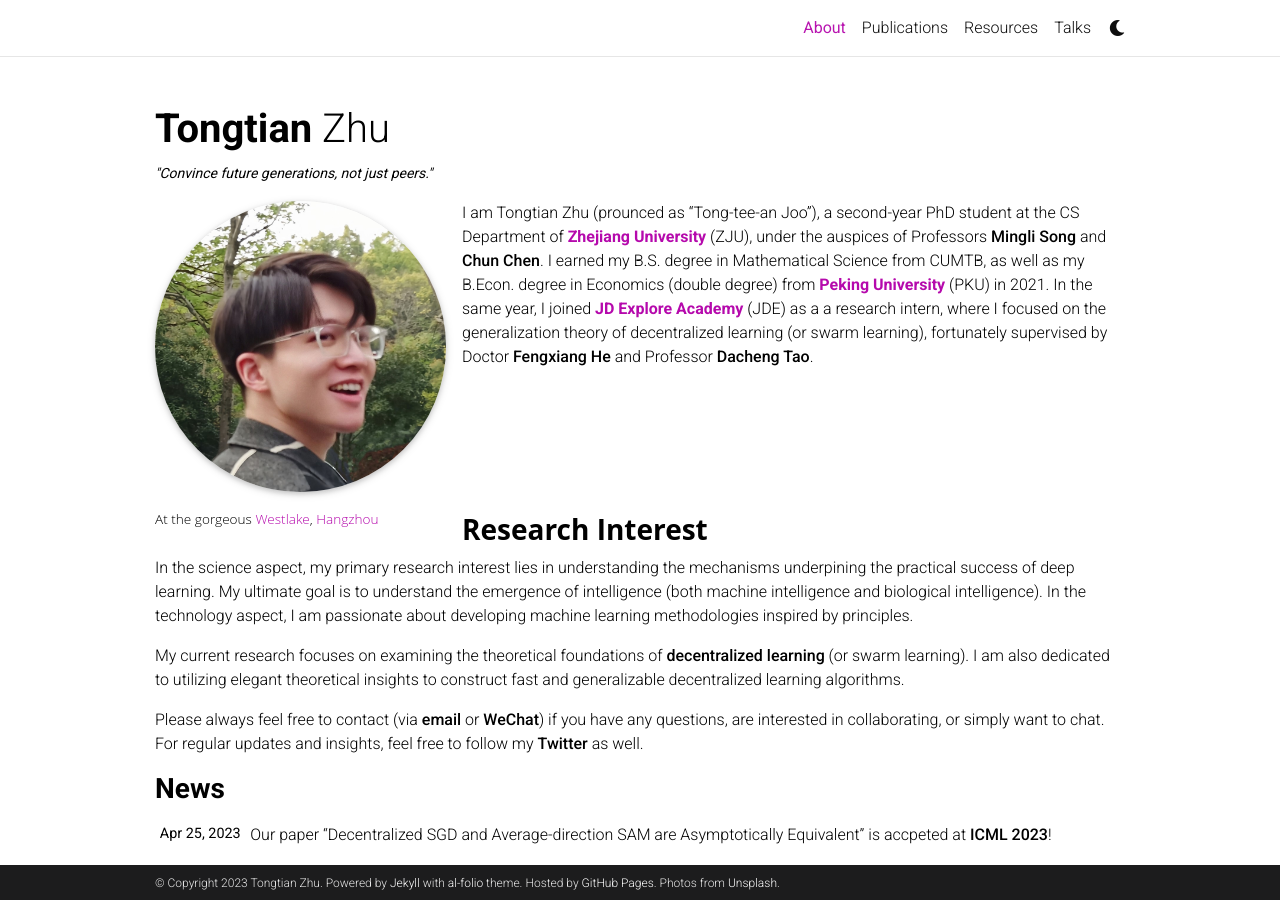
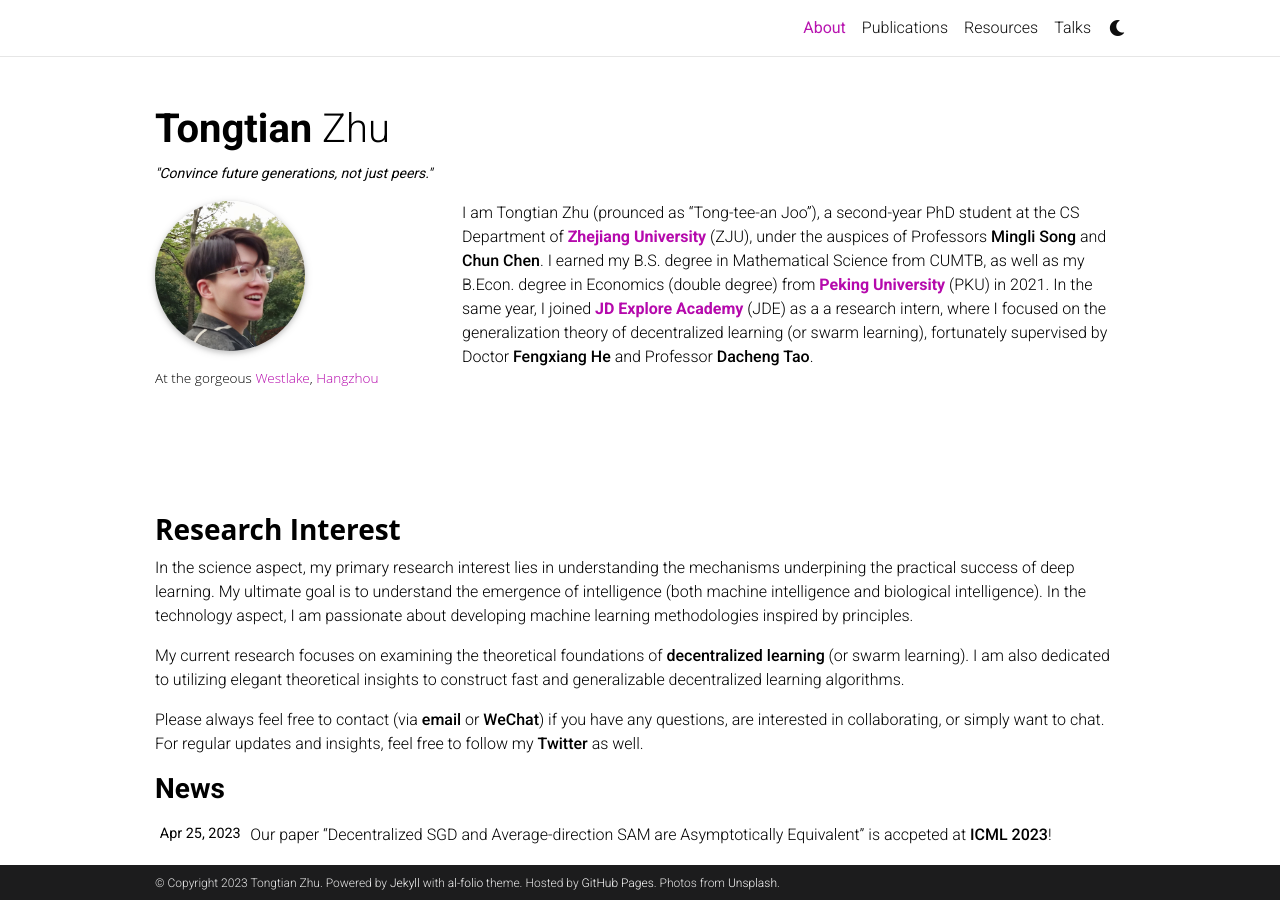
Before and after one commit to Raiden-Zhu/Raiden-Zhu.github.io, a Jekyll site: the page built from _pages/about.md, in a window 1280 px wide and 900 px high. Built offline with Jekyll 4.4.1, drawn with Linux system fonts in a browser that asks for light colours; full-size pictures stand in for the smaller copies a plugin makes; comment, search, counter and statistics services are not loaded; a style sheet for code colours, icons or effects is not loaded.

Commit message:
Update figure.html

```diff
--- a/_includes/figure.html
+++ b/_includes/figure.html
@@ -17,8 +17,8 @@
     <img
       src="{{ include.path | relative_url }}"
       {% if include.class %}class="{{ include.class }}"{% endif %}
-      {% if include.width %}width="{{ include.width }}"{% else %}width=150px{% endif %}
-      {% if include.height %}height="{{ include.height }}"{% else %}height=150px{% endif %}
+      {% if include.width %}width="{{ include.width }}"{% else %}width="auto"{% endif %}
+      {% if include.height %}height="{{ include.height }}"{% else %}height="auto"{% endif %}
       {% if include.min-width %}min-width="{{ include.min-width }}"{% endif %}
       {% if include.min-height %}min-height="{{ include.min-height }}"{% endif %}
       {% if include.max-width %}max-width="{{ include.max-width }}"{% endif %}
@@ -27,6 +27,7 @@
       {% if include.title %}title="{{ include.title }}"{% endif %}
       {% if include.zoomable %}data-zoomable{% endif %}
       onerror="this.onerror=null; $('.responsive-img-srcset').remove();"
+      style="width: 150px; height: 150px;"
     />
 
   </picture>
```
